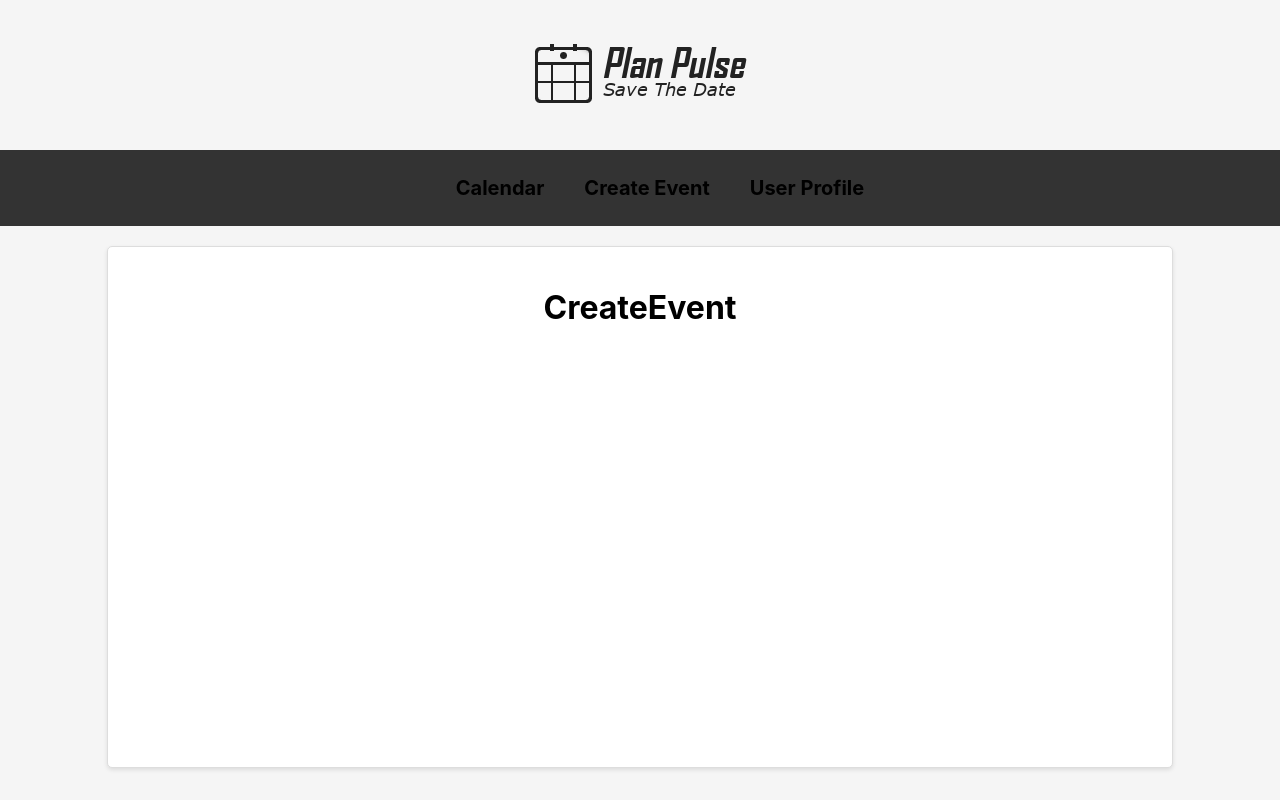
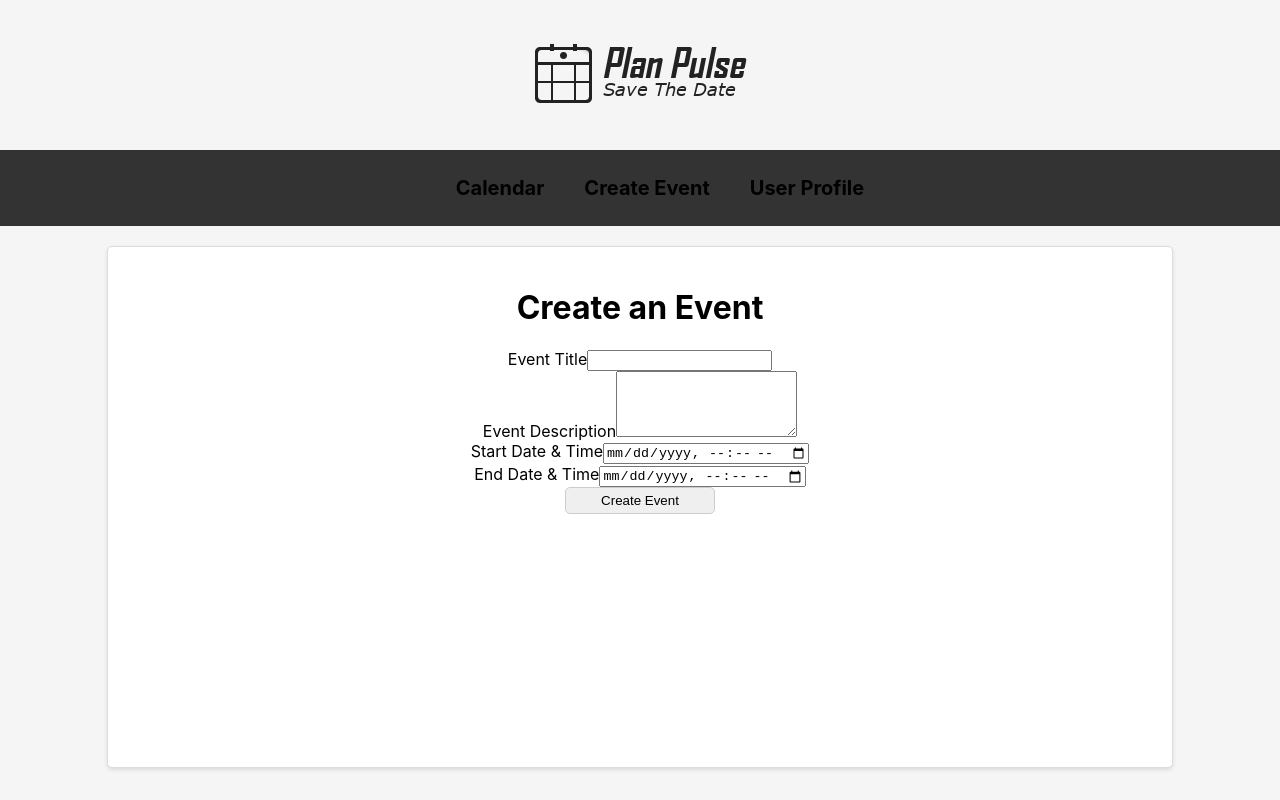
Before and after one commit to AlecZytkowski/plan_pulse, a React (Create React App) app in the folder plan_pulse/: page /dashboard in a window 1280 px wide. Both pictures are taken after a click on the item "Create Event". Built offline with nearby package versions, Linux system fonts and the light colour scheme; no server answers.

Commit message:
Added form and logic to CreateEvent. Allows users to register an event.

```diff
--- a/plan_pulse/src/Pages/Dashboard/CreateEvent.jsx
+++ b/plan_pulse/src/Pages/Dashboard/CreateEvent.jsx
@@ -1,9 +1,98 @@
 import './CreateEvent.css';
 
+import { useState } from 'react';
+import axios from 'axios';
+
 export const CreateEvent = () => {
+    const [eventData, setEventData] = useState({
+      title: '',
+      description: '',
+      startDateTime: '',
+      endDateTime: '',
+    });
+
+    const handleInputChange = (e) => {
+      setEventData({
+        ...eventData,
+        [e.target.name]: e.target.value,
+      });
+    };
+
+    const handleCreateEvent = async (e) => {
+      e.preventDefault();
+
+      try {
+        const response = await axios.post(
+          'http://localhost:5000/api/events/createEvent',
+          eventData,
+          {
+            headers: {
+              Authorization: localStorage.getItem('token'),
+            },
+          }
+        );
+
+        console.log(response.data);
+        alert(response.data.message)
+
+        setEventData({
+          title: '',
+          description: '',
+          startDateTime: '',
+          endDateTime: '',
+        });
+      } catch (error) {
+        console.error(error);
+      }
+    };
+
     return (
-        <div>
-            <h1>CreateEvent</h1>
+        <div className="create-event-container">
+        <h1 className="create-event-heading">Create an Event</h1>
+            <form onSubmit={handleCreateEvent} className="create-event-form">
+                <div className="form-group">
+                  <label className="form-label">Event Title</label>
+                  <input
+                      type="text"
+                      className="form-input"
+                      name="title"
+                      value={eventData.title}
+                      onChange={handleInputChange}
+                      required />
+                </div>
+                <div className="form-group">
+                  <label className="form-label">Event Description</label>
+                  <textarea
+                      name="description"
+                      value={eventData.description}
+                      onChange={handleInputChange}
+                      className="form-textarea"
+                      rows="4" />
+                </div>
+                <div className="form-group">
+                  <label className="form-label">Start Date & Time</label>
+                  <input
+                      type="datetime-local"
+                      name="startDateTime"
+                      value={eventData.startDateTime}
+                      onChange={handleInputChange}
+                      required
+                      className="form-input" />
+                </div>
+                <div className="form-group">
+                  <label className="form-label">End Date & Time</label>
+                  <input
+                      type="datetime-local"
+                      name="endDateTime"
+                      value={eventData.endDateTime}
+                      onChange={handleInputChange}
+                      required
+                      className="form-input" />
+                </div>
+                <div className="form-group">
+                  <button type="submit" className="create-event-button">Create Event</button>
+                </div>
+            </form>
         </div>
-    )
-}
+    );
+  };
```
